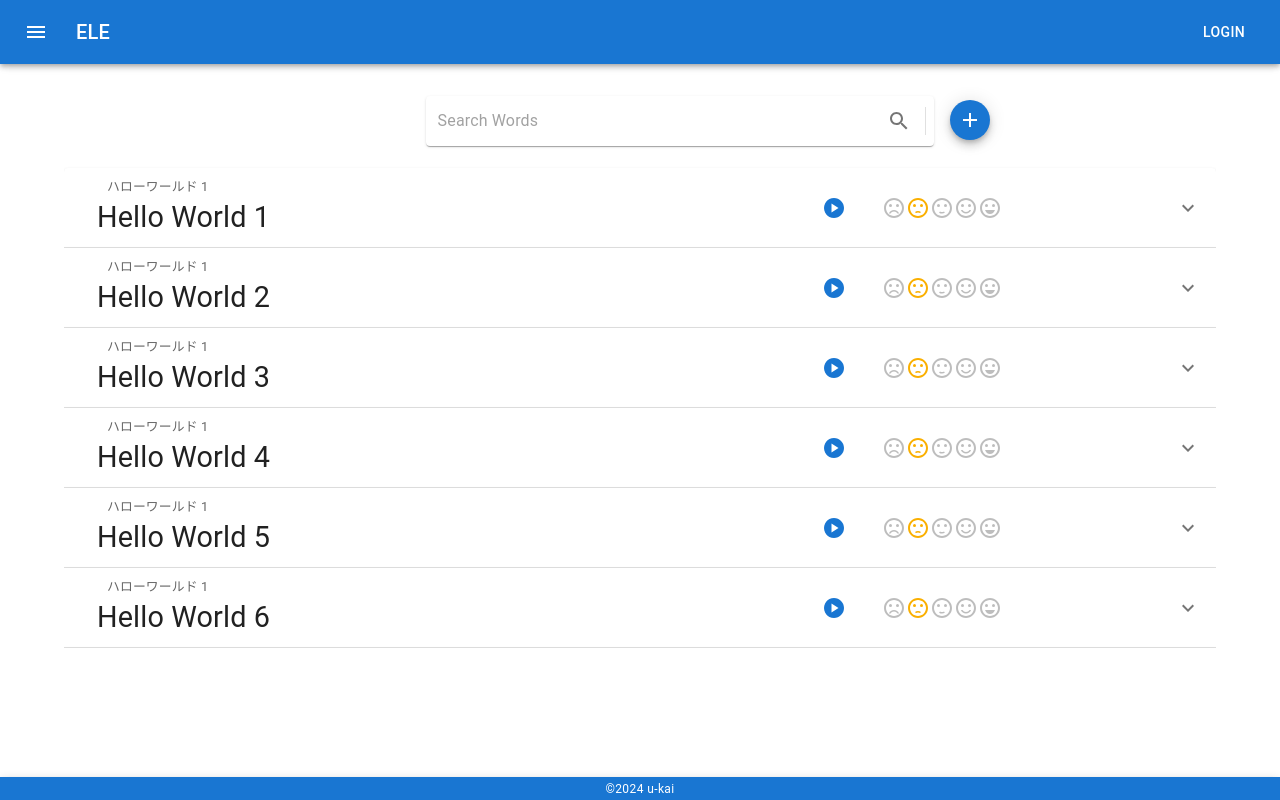
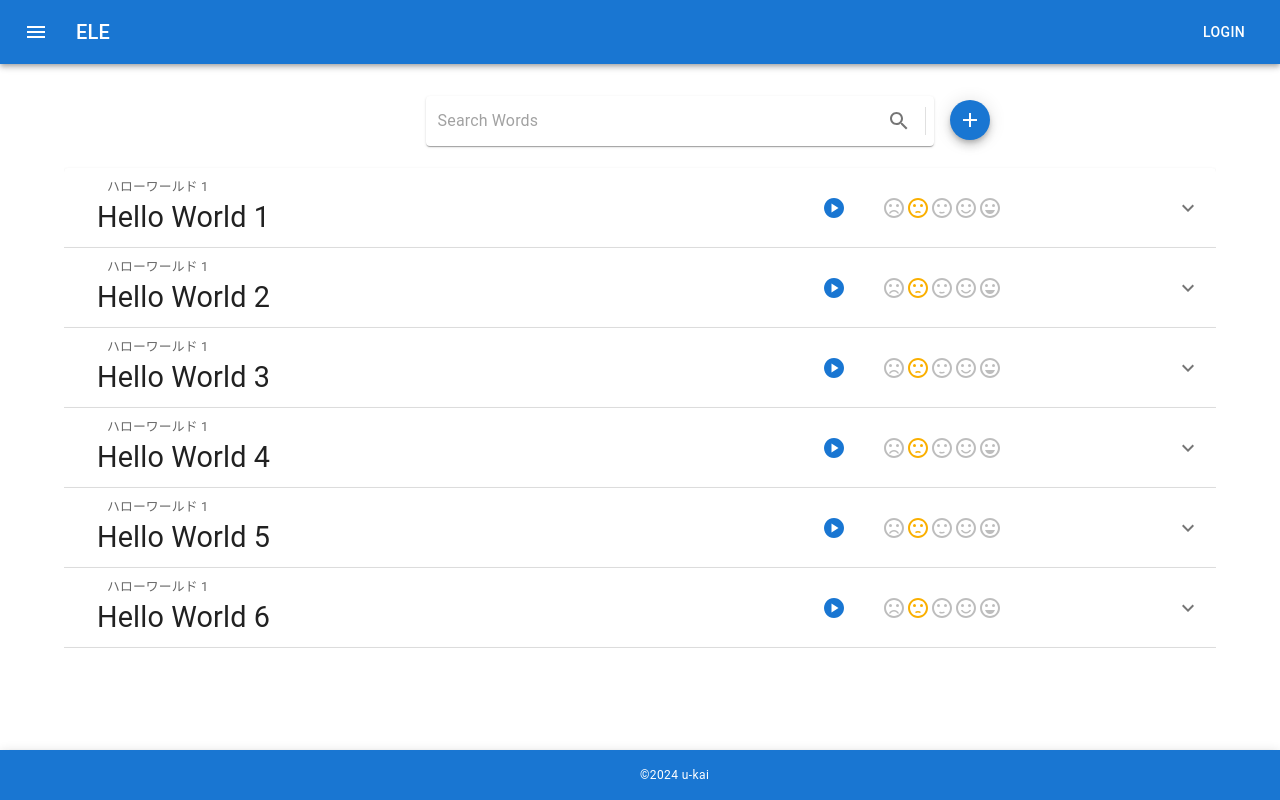
Before and after one commit to u-kai/home-k8s-app, a React (Create React App) app in the folder frontend/: page / in a window 1280 px wide. Built offline with nearby package versions, Linux system fonts and the light colour scheme.

Commit message:
fix footer

```diff
--- a/frontend/src/App.tsx
+++ b/frontend/src/App.tsx
@@ -32,6 +32,7 @@ const Wrapper = styled.div`
   height: 100vh;
   width: 100%;
   overflow-x: hidden;
+  overflow-y: hidden;
   position: relative;
 `;
 
--- a/frontend/src/components/Footer/elements/Footer.tsx
+++ b/frontend/src/components/Footer/elements/Footer.tsx
@@ -8,9 +8,16 @@ import { styled } from "styled-components";
 export const AppFooter = () => {
   return (
     <Footer>
-      <AppBar component="footer" position="sticky">
+      <AppBar component="footer" position="sticky" sx={{ height: 50 }}>
         <Container maxWidth="md">
-          <Box sx={{ textAlign: "center" }}>
+          <Box
+            sx={{
+              textAlign: "center",
+              position: "absolute",
+              top: "25%",
+              left: "50%",
+            }}
+          >
             <Typography variant="caption">©2024 u-kai</Typography>
           </Box>
         </Container>
--- a/frontend/src/components/Search/elements/Search.tsx
+++ b/frontend/src/components/Search/elements/Search.tsx
@@ -1,4 +1,4 @@
-import React from "react";
+import React, { useEffect, useId } from "react";
 import Paper from "@mui/material/Paper";
 import InputBase from "@mui/material/InputBase";
 import Divider from "@mui/material/Divider";
@@ -6,6 +6,7 @@ import IconButton from "@mui/material/IconButton";
 import SearchIcon from "@mui/icons-material/Search";
 
 export const SearchBar = () => {
+  const [value, setValue] = React.useState("");
   return (
     <Paper
       component="form"
@@ -15,6 +16,8 @@ export const SearchBar = () => {
         sx={{ ml: 1, flex: 1 }}
         placeholder="Search Words"
         inputProps={{ "aria-label": "search google maps" }}
+        value={value}
+        onChange={(e) => setValue(e.target.value)}
       />
       <IconButton type="submit" sx={{ p: "10px" }} aria-label="search">
         <SearchIcon />
```
